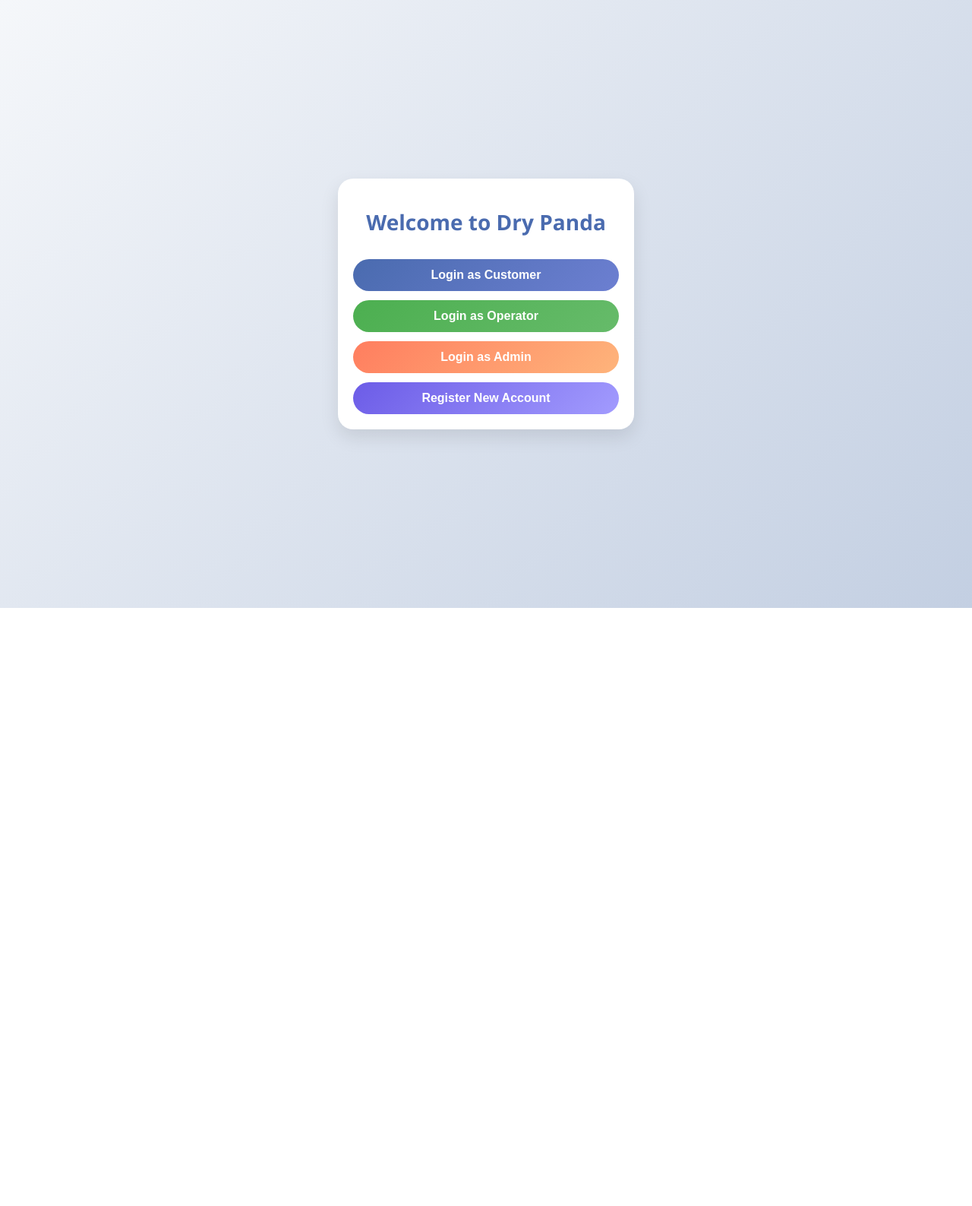
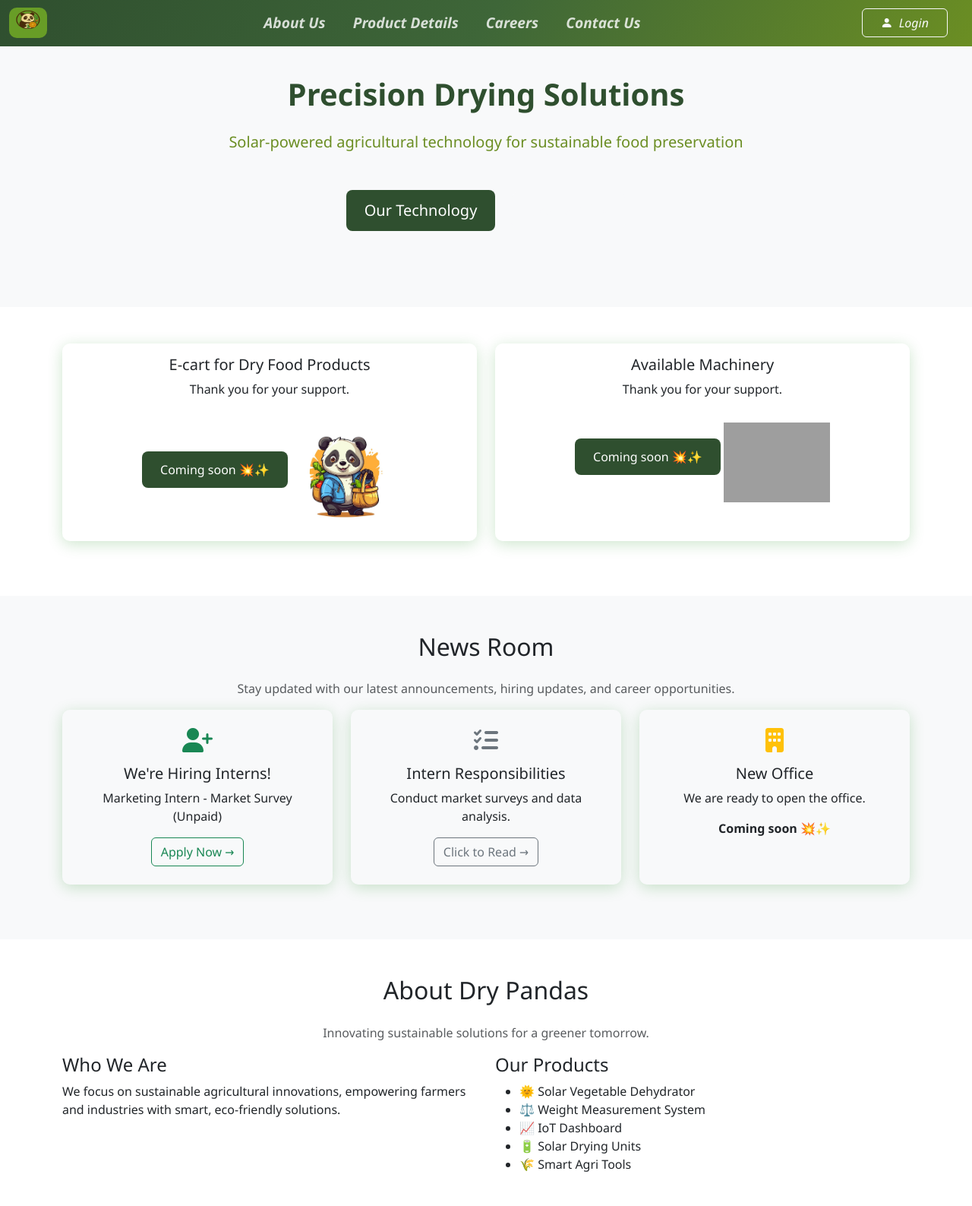
Before and after one commit to kurmalingam/pandas, a plain HTML site: page login.html in a window 1280 px wide. Shown: the top 1587 px of the page at 76% size. Before the commit the page ends 800 px from the top, so only its background shows below. Drawn offline with nearby package versions, Linux system fonts and the light colour scheme; grey boxes are pictures that could not be loaded.

Commit message:
Update login.html

```diff
--- a/login.html
+++ b/login.html
@@ -3,165 +3,212 @@
 <head>
   <meta charset="UTF-8" />
   <meta name="viewport" content="width=device-width, initial-scale=1.0"/>
-  <title>Login</title>
-  <script src="https://www.google.com/recaptcha/api.js" async defer></script>
-  <style>
-    body {
-      padding: 0;
-      margin: 0;
-      box-sizing: border-box;
-      height: 100vh;
-      font-family: 'Segoe UI', Tahoma, Geneva, Verdana, sans-serif;
-      display: flex;
-      justify-content: center;
-      align-items: center;
-      background: linear-gradient(135deg, #f5f7fa 0%, #c3cfe2 100%);
-    }
+  <title>Dry Pandas</title>
 
-    .main-login {
-      width: 350px;
-      padding: 20px;
-      background: white;
-      box-shadow: 0 10px 25px rgba(0, 0, 0, 0.1);
-      text-align: center;
-      border-radius: 20px;
-    }
+  <!-- Bootstrap CSS -->
+  <link href="https://cdn.jsdelivr.net/npm/bootstrap@5.3.6/dist/css/bootstrap.min.css" rel="stylesheet" />
 
-    #title {
-      color: #4a6baf;
-      margin-bottom: 30px;
-      font-size: 28px;
-      font-weight: 700;
-    }
+  <!-- Bootstrap Icons -->
+  <link rel="stylesheet" href="https://cdn.jsdelivr.net/npm/bootstrap-icons@1.10.5/font/bootstrap-icons.css" />
 
-    #choice-buttons {
-      display: flex;
-      flex-direction: column;
-      gap: 12px;
-    }
+  <!-- AOS CSS -->
+  <link href="https://cdn.jsdelivr.net/npm/aos@2.3.4/dist/aos.css" rel="stylesheet"/>
 
-    #choice-buttons button,
-    #login-form button,
-    #register-form button,
-    .back-btn {
-      padding: 12px 25px;
-      font-size: 16px;
-      font-weight: bold;
-      color: white;
-      border: none;
-      border-radius: 25px;
-      cursor: pointer;
-      transition: all 0.3s ease;
-    }
+  <!-- Custom CSS -->
+  <link rel="stylesheet" href="index.css">
 
-    button:hover {
-      transform: translateY(-3px);
-      box-shadow: 0 5px 15px rgba(0, 0, 0, 0.1);
-    }
+  <!-- favicon html -->
+   <link rel="stylesheet" href="https://cdnjs.cloudflare.com/ajax/libs/font-awesome/6.5.0/css/all.min.css">
 
-    .customer-btn {
-      background: linear-gradient(135deg, #4a6baf, #6c7fd1);
-    }
-
-    .operator-btn {
-      background: linear-gradient(135deg, #4CAF50, #66bb6a);
-    }
-
-    .admin-btn {
-      background: linear-gradient(135deg, #ff7e5f, #feb47b);
-    }
-
-    .register-btn {
-      background: linear-gradient(135deg, #6c5ce7, #a29bfe);
-    }
-
-    .back-btn {
-      background: #888;
-      margin-top: 10px;
-    }
-
-    form {
-      display: none;
-      flex-direction: column;
-      gap: 15px;
-      margin-top: 20px;
-    }
-
-    input, select {
-      padding: 12px 15px;
-      border: 2px solid #e0e0e0;
-      border-radius: 25px;
-      font-size: 16px;
-      outline: none;
-      transition: all 0.3s ease;
-    }
-
-    input:focus, select:focus {
-      border-color: #4a6baf;
-    }
-  </style>
 </head>
 <body>
-  <div class="main-login">
-    <h1 id="title">Welcome to Dry Panda</h1>
 
-    <!-- Choice Buttons -->
-    <div id="choice-buttons">
-      <button class="customer-btn" onclick="showLoginForm()">Login as Customer</button>
-      <button class="operator-btn" onclick="showLoginForm()">Login as Operator</button>
-      <button class="admin-btn" onclick="showLoginForm()">Login as Admin</button>
-      <button class="register-btn" onclick="showRegisterForm()">Register New Account</button>
+<!-- Navbar -->
+<nav class="navbar navbar-expand-lg fixed-top">
+  <div class="container-fluid">
+    <img src="./panda.png" alt="Dry Pandas Logo" class="logo-img" />
+    <button class="navbar-toggler" type="button" data-bs-toggle="collapse" data-bs-target="#navbarNavAltMarkup">
+      <span class="navbar-toggler-icon"></span>
+    </button>
+    <div class="collapse navbar-collapse" id="navbarNavAltMarkup">
+      <div class="navbar-nav mx-auto" style="gap: 20px;">
+        <a class="nav-link" href="#about-section">About Us</a>
+        <a class="nav-link" href="#product-details">Product Details</a>
+        <a class="nav-link" href="https://forms.gle/FNU16sY7u1wUbH4d9" target="_blank">Careers</a>
+        <a class="nav-link" href="#contact-us">Contact Us</a>
+      </div>
+      <hr style="color: white;">
+      <div class="login-wrapper">
+        <a href="./login.html" class="btn btn-outline-light ms-3 px-4">
+        <i class="bi bi-person-fill me-2"></i>Login
+      </a>
+      </div>
     </div>
+  </div>
+</nav>
 
-    <!-- Login Form -->
-    <form id="login-form">
-      <input type="email" placeholder="Email" required />
-      <input type="password" placeholder="Password" required />
-      <button type="submit" class="operator-btn">Login</button>
-      <button type="button" class="back-btn" onclick="goBack()">Back</button>
-    </form>
+<!-- Hero Section -->
+<section class="hero-section d-flex align-items-center">
+  <div class="container text-center" data-aos="fade-up">
+    <h1 class="display-4 fw-bold mb-4">Precision Drying Solutions</h1>
+    <p class="lead mb-5">Solar-powered agricultural technology for sustainable food preservation</p>
+    <div>
+      <a href="#product-details" class="btn btn-primary btn-lg px-4 me-3">Our Technology</a>
+      <a href="#contact-us" class="btn btn-outline-light btn-lg px-4">Contact Us</a>
+    </div>
+  </div>
+</section>
 
-    <!-- Register Form -->
-    <form id="register-form" action="#" method="POST">
-      <select required>
-        <option value="">Select Registration Type</option>
-        <option value="operator">Operator</option>
-        <option value="customer">Customer</option>
-      </select>
-      <input type="text" placeholder="Username" required />
-      <input type="email" placeholder="Email" required />
-      <input type="password" placeholder="Password" required />
-      <input type="password" placeholder="Confirm Password" required />
-      <input type="tel" placeholder="Contact Number" pattern="[0-9]{10}" required />
-      <!-- google recaptcha -->
-      <div class="g-recaptcha" data-sitekey="6LcDFEMrAAAAADsZX9mnCcGPnr1O9-3hjgfu6Paq" style="padding: 20px;"></div>
-      <button type="submit" class="register-btn">Register</button>
-      <button type="button" class="back-btn" onclick="goBack()">Back</button>
-    </form>
+<!-- Product Details -->
+<section id="product-details" class="container py-5">
+  <div class="row">
+    <div class="col-md-6 mb-4" data-aos="fade-right">
+      <div class="card h-100">
+        <div class="card-body text-center">
+          <h5 class="card-title">E-cart for Dry Food Products</h5>
+          <p class="card-text">Thank you for your support.</p>
+          <a href="#" class="btn btn-primary">Coming soon 💥✨</a>
+          <img src="./p1.jpg" alt="Product 1" class="img-fluid mt-3" style="max-width: 140px;">
+        </div>
+      </div>
+    </div>
+    <div class="col-md-6 mb-4" data-aos="fade-left">
+      <div class="card h-100">
+        <div class="card-body text-center">
+          <h5 class="card-title">Available Machinery</h5>
+          <p class="card-text">Thank you for your support.</p>
+          <a href="#" class="btn btn-primary">Coming soon 💥✨</a>
+          <img src="./p2.png" alt="Product 2" class="img-fluid mt-3" style="max-width: 140px;">
+        </div>
+      </div>
+    </div>
   </div>
+</section>
 
-  <script>
-    const loginForm = document.getElementById('login-form');
-    const registerForm = document.getElementById('register-form');
-    const choiceButtons = document.getElementById('choice-buttons');
+<!-- Newsroom Section -->
+<section class="newsroom-section py-5 bg-light">
+  <div class="container">
+    <h2 class="text-center mb-4" data-aos="zoom-in">News Room</h2>
+    <p class="text-center text-muted">Stay updated with our latest announcements, hiring updates, and career opportunities.</p>
+    <div class="row">
+      <div class="col-md-4 mb-4" data-aos="fade-up" data-aos-delay="100">
+        <div class="news-card p-4 h-100">
+          <i class="fas fa-user-plus fa-2x text-success mb-3"></i>
+          <h5>We're Hiring Interns!</h5>
+          <p>Marketing Intern - Market Survey (Unpaid)</p>
+          <a href="https://forms.gle/FNU16sY7u1wUbH4d9" class="btn btn-outline-success">Apply Now →</a>
+        </div>
+      </div>
+      <div class="col-md-4 mb-4" data-aos="fade-up" data-aos-delay="200">
+        <div class="news-card p-4 h-100">
+          <i class="fas fa-tasks fa-2x text-secondary mb-3"></i>
+          <h5>Intern Responsibilities</h5>
+          <p>Conduct market surveys and data analysis.</p>
+          <a href="#" class="btn btn-outline-secondary">Click to Read →</a>
+        </div>
+      </div>
+      <div class="col-md-4 mb-4" data-aos="fade-up" data-aos-delay="300">
+        <div class="news-card p-4 h-100">
+          <i class="fas fa-building fa-2x text-warning mb-3"></i>
+          <h5>New Office</h5>
+          <p>We are ready to open the office.</p>
+          <strong>Coming soon 💥✨</strong>
+        </div>
+      </div>
+    </div>
+  </div>
+</section>
 
-    function showLoginForm() {
-      choiceButtons.style.display = 'none';
-      loginForm.style.display = 'flex';
-      registerForm.style.display = 'none';
+
+<!-- About Section -->
+<section id="about-section" class="py-5">
+  <div class="container" data-aos="fade-up">
+    <h2 class="text-center mb-4">About Dry Pandas</h2>
+    <p class="text-center text-muted">Innovating sustainable solutions for a greener tomorrow.</p>
+    <div class="row">
+      <div class="col-md-6 mb-4">
+        <h4>Who We Are</h4>
+        <p>We focus on sustainable agricultural innovations, empowering farmers and industries with smart, eco-friendly solutions.</p>
+      </div>
+      <div class="col-md-6 mb-4">
+        <h4>Our Products</h4>
+        <ul>
+          <li>🌞 Solar Vegetable Dehydrator</li>
+          <li>⚖️ Weight Measurement System</li>
+          <li>📈 IoT Dashboard</li>
+          <li>🔋 Solar Drying Units</li>
+          <li>🌾 Smart Agri Tools</li>
+        </ul>
+      </div>
+    </div>
+  </div>
+</section>
+
+<section class="cta-section py-5 text-white" style="background: linear-gradient(135deg, #2f4f2f 0%, #6b8e23 100%);">
+  <div class="container text-center">
+    <h2 class="mb-4" data-aos="fade-up">Ready to Transform Your Agricultural Products Process?</h2>
+    <p class="mb-5" data-aos="fade-up" data-aos-delay="100">Join hundreds of farmers and businesses using Dry Pandas solutions</p>
+    <div data-aos="fade-up" data-aos-delay="200">
+      <a href="#product-details" class="btn btn-outline-light btn-lg">Our Products</a>
+    </div>
+  </div>
+</section>
+
+
+<!-- Footer -->
+<footer class="site-footer bg-dark text-white pt-5 pb-3" id="contact-us">
+  <div class="container">
+    <div class="row text-center text-md-start">
+      <div class="col-md-4 mb-4">
+        <h5>Contact Us</h5>
+        <p><i class="bi bi-envelope"></i> contact@drypandas.com</p>
+        <p><i class="bi bi-telephone"></i> +91 98765 43210</p>
+        <p><i class="bi bi-geo-alt"></i> Visakhapatnam, AP, India</p>
+      </div>
+      <div class="col-md-4 mb-4">
+        <h5>Quick Links</h5>
+        <ul class="list-unstyled">
+          <li><a href="#" class="text-white">Home</a></li>
+          <li><a href="https://forms.gle/FNU16sY7u1wUbH4d9" target="_blank" class="text-white">Careers</a></li>
+          <li><a href="#product-details" class="text-white">Product Details</a></li>
+          <li><a href="#" class="text-white">News Room</a></li>
+        </ul>
+      </div>
+      <div class="col-md-4 mb-4">
+        <h5>Follow Us</h5>
+        <a href="#" class="text-white me-2"><i class="bi bi-facebook"></i></a>
+        <a href="#" class="text-white me-2"><i class="bi bi-instagram"></i></a>
+        <a href="#" class="text-white me-2"><i class="bi bi-linkedin"></i></a>
+        <a href="#" class="text-white"><i class="bi bi-twitter-x"></i></a>
+      </div>
+    </div>
+    <div class="text-center mt-3">
+      <small>&copy; 2025 Dry Pandas. All rights reserved.</small>
+    </div>
+  </div>
+</footer>
+
+
+
+<!-- JS Scripts -->
+<script src="https://cdn.jsdelivr.net/npm/bootstrap@5.3.6/dist/js/bootstrap.bundle.min.js"></script>
+<script src="https://cdn.jsdelivr.net/npm/aos@2.3.4/dist/aos.js"></script>
+<script>
+  // Initialize AOS
+  AOS.init();
+
+  // Back to top button
+  window.addEventListener('scroll', function() {
+    var backToTop = document.getElementById('backToTop');
+    if (window.pageYOffset > 300) {
+      backToTop.style.display = 'flex';
+    } else {
+      backToTop.style.display = 'none';
     }
-
-    function showRegisterForm() {
-      choiceButtons.style.display = 'none';
-      loginForm.style.display = 'none';
-      registerForm.style.display = 'flex';
-    }
-
-    function goBack() {
-      loginForm.style.display = 'none';
-      registerForm.style.display = 'none';
-      choiceButtons.style.display = 'flex';
-    }
-  </script>
+  });
+</script>
+<a href="#" class="float" id="backToTop">
+  <i class="bi bi-arrow-up"></i>
+</a>
 </body>
 </html>
```
